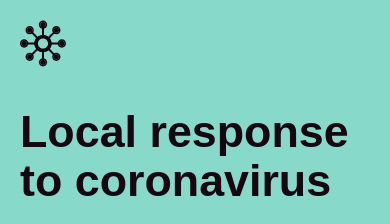
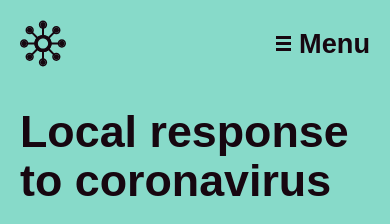
Before and after one commit to wearefuturegov/london-coronavirus-response-microsite, a Jekyll site: the page built from index.markdown, in a window 390 px wide. Shown: the top 224 px of the page. Built offline with Jekyll 4.4.1, drawn with Linux system fonts in a browser that asks for light colours; some web fonts are replaced.

Commit message:
add in basic mobile menu

```diff
--- a/_includes/header.html
+++ b/_includes/header.html
@@ -45,14 +45,23 @@
                     <img src="/assets/logo.svg" alt="London coronavirus response">
                 </a>
                 <nav class="site-header__menu">
+                    <label class="site-header__menu-btn" for="site-header__menu-btn">
+                        <div class="site-header__menu-btn__hamburger">
+                            <div></div>
+                            <div></div>
+                            <div></div>
+                        </div>
+                        Menu
+                    </label>
+                    <input type="checkbox" id="site-header__menu-btn" />
+                    <div class="site-header__menu-nav">
                         <a href="https://join.slack.com/t/uklocalservices/signup" class="site-header__menu-link">Join</a>
                         <a href="/#products" class="site-header__menu-link">Products</a>
                         <a href="/#slides" class="site-header__menu-link">Slides</a>
                         <a href="/#blog" class="site-header__menu-link">Blog</a>
                         <!-- <a href="/blog/localgov-directory-for-coronavirus-support" class="site-header__menu-link">About</a> -->
                         <a href="mailto:hello@wearefuturegov.com" class="site-header__menu-link" onclick="gtag('event', 'HomeTLN', { 'event_category': 'Email' });">Contact</a>
-            </a>
-
+                    </div>
                 </nav>
             </div>
         </header>
--- a/css/main.scss
+++ b/css/main.scss
@@ -34,16 +34,30 @@ p{
     margin: 0 auto;
 }
 
+#site-header__menu-btn:checked ~ .site-header__menu-nav {
+    display: block;
+    position: absolute;
+    width: 100%;
+    background: black;
+    left: 0;
+    margin-top: 15px;
+    .site-header__menu-link{
+        color: $green;
+        display: block;
+        margin-right: 0;
+        padding: 15px 30px;
+    }
+}
+
+
 .site-header{
     background: $green;
     padding: 20px;
     .site-header__inner{
-        @media screen and (min-width: $l-breakpoint){
         display: flex;
         flex-direction: row;
         justify-content: space-between;
         align-items: center;
-        }
     }
     .site-header__masthead{
         display: block;
@@ -56,26 +70,65 @@ p{
         }
     }
     .site-header__menu{
+        .site-header__menu-nav {
             display: none;
             @media screen and (min-width: $l-breakpoint){
                 display: block;
+                position: static !important;
+                width: auto !important;
+                background: transparent !important;
+                left: 0;
+                margin-top: 0 !important;
+            }
+        }
+        input {
+            display: none;
+        }
+        .site-header__menu-btn {
+            font-size: 1.7rem;
+            color: $black;
+            font-weight: 900;
+            cursor: pointer;
+            display: block;
+
+            &:hover {
+                text-decoration: underline;
+            }
+            .site-header__menu-btn__hamburger {
+                display: inline-block;
+                vertical-align: middle;
+                div {
+                    width: 15px;
+                    height: 3px;
+                    background: $black;
+                    margin-bottom: 3px;
+                }
+            }
+            @media screen and (min-width: $l-breakpoint) {
+                display: none;
+            }
         }
     }
     .site-header__menu-link{
         font-size: 1.7rem;
-        color: $black;
         font-weight: 900;
         text-decoration: none;
-        margin-right: 15px;
-        &:last-of-type{
-            margin-right: 0px;;
-        }
         &:hover{
             text-decoration: underline;
         }
         &:focus{
             background: $yellow;
             outline: 3px solid $yellow;
+        }
+
+        @media screen and (min-width: $l-breakpoint){
+            color: $black !important;
+            margin-right: 15px !important;
+            display: inline !important;
+            padding: 0 !important;
+            &:last-of-type{
+                margin-right: 0px !important;
+            }
         }
     }
 }
```
Lines whose indentation alone changed are shown as unchanged.
